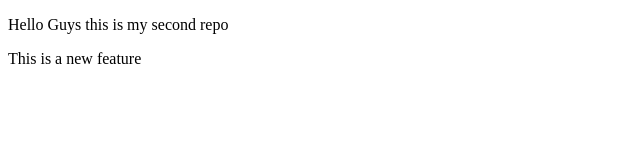
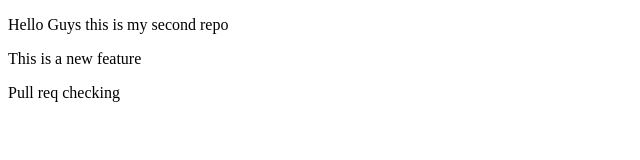
Before and after one commit to abdulrehman-t07/localRepo, a plain HTML site: page index.html in a window 1280 px wide. Shown: the whole page, without its empty margins (0-640 px from the left). Drawn offline with Linux system fonts and the light colour scheme.

Commit message:
pull req

```diff
--- a/index.html
+++ b/index.html
@@ -8,6 +8,6 @@
 <body>
     <p>Hello Guys this is my second repo</p>
     <p>This is a new feature</p>
-
+    <p>Pull req checking</p>
 </body>
 </html>
```
